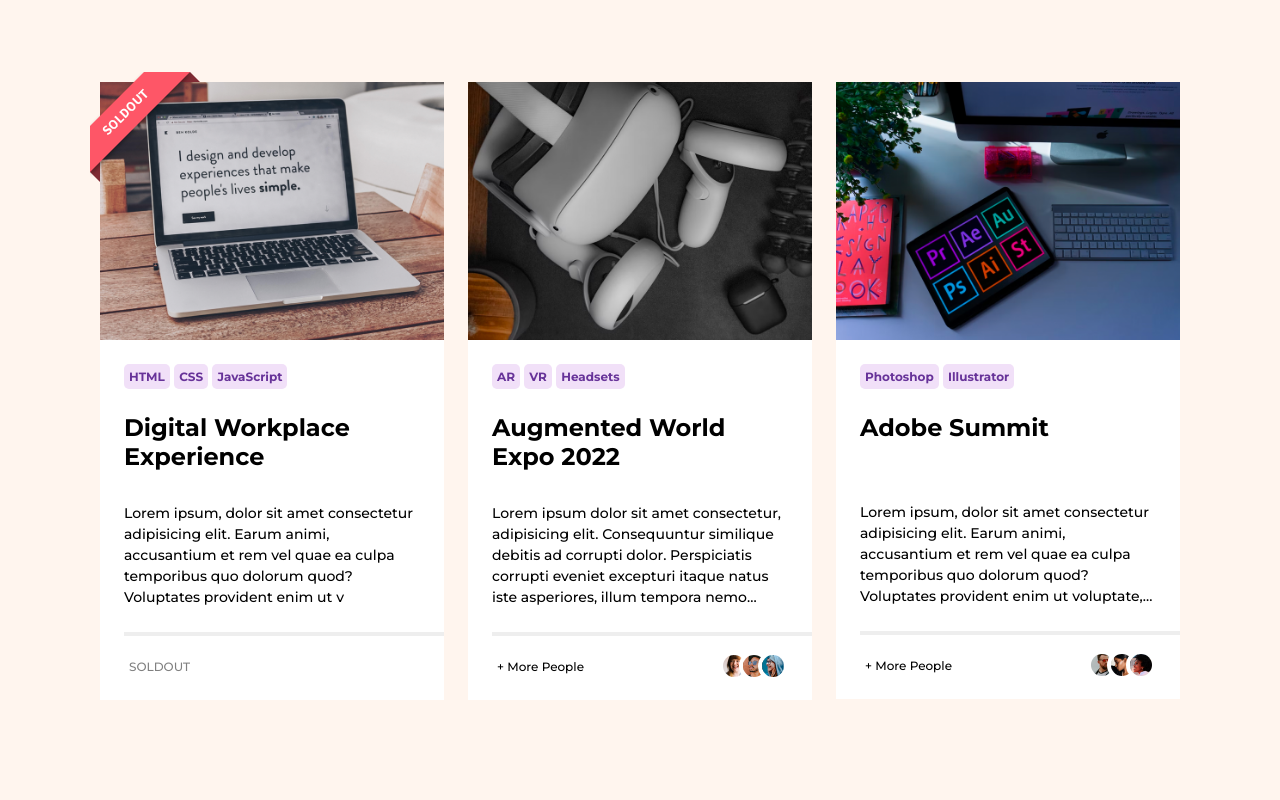
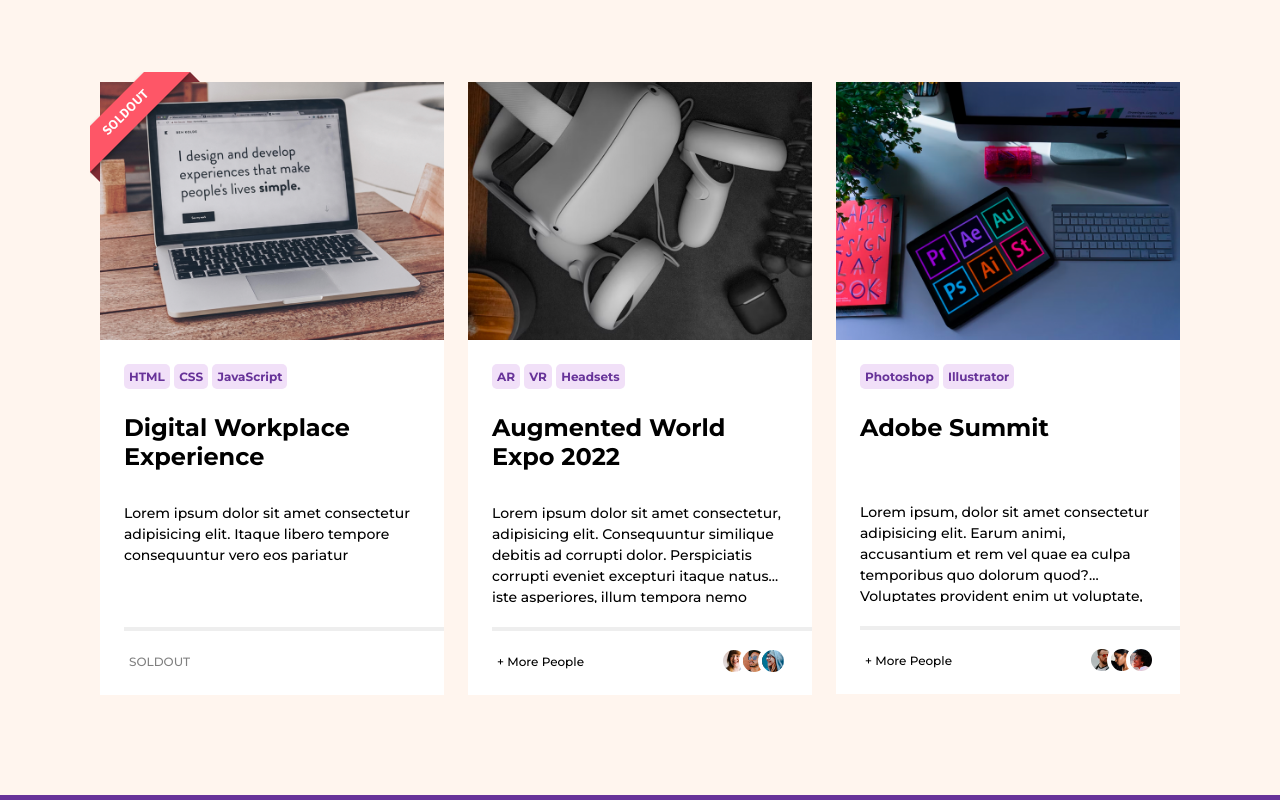
Before and after one commit to UngHeung/assignment, a plain HTML site: page csscook_4/오흥식_과제/index.html in a window 1280 px wide. Shown: the part 1221-2021 px from the top of the page. Drawn offline with Linux system fonts and the light colour scheme.

Commit message:
지그재그 과제2 2번컨테이너 내용 수정

```diff
--- a/csscook_4/오흥식_과제/CSS/second-container.css
+++ b/csscook_4/오흥식_과제/CSS/second-container.css
@@ -137,7 +137,7 @@
     overflow: hidden;
     display: -webkit-box;
     -webkit-box-orient: vertical;
-    -webkit-line-clamp: 5;
+    -webkit-line-clamp: 4;
 
     transition: display .3s;
 }
--- a/csscook_4/오흥식_과제/index.html
+++ b/csscook_4/오흥식_과제/index.html
@@ -123,9 +123,8 @@
                                 </article>
                                 <h3>Digital Workplace Experience</h3>
                                 <p>
-                                    Lorem ipsum, dolor sit amet consectetur adipisicing elit.
-                                    Earum animi, accusantium et rem vel quae ea culpa temporibus
-                                    quo dolorum quod? Voluptates provident enim ut v
+                                    Lorem ipsum dolor sit amet consectetur adipisicing elit.
+                                    Itaque libero tempore consequuntur vero eos pariatur
                                 </p>
                             </section>
                             <!-- product link -->
```
